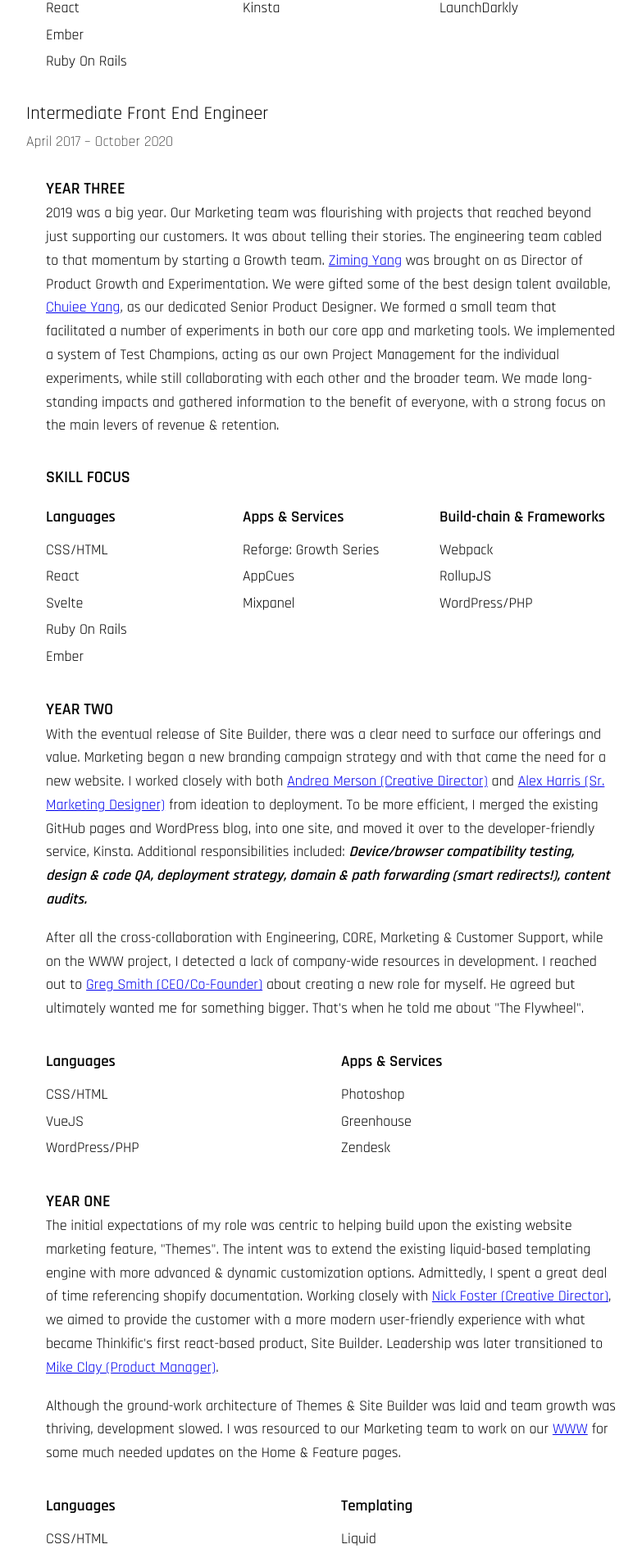
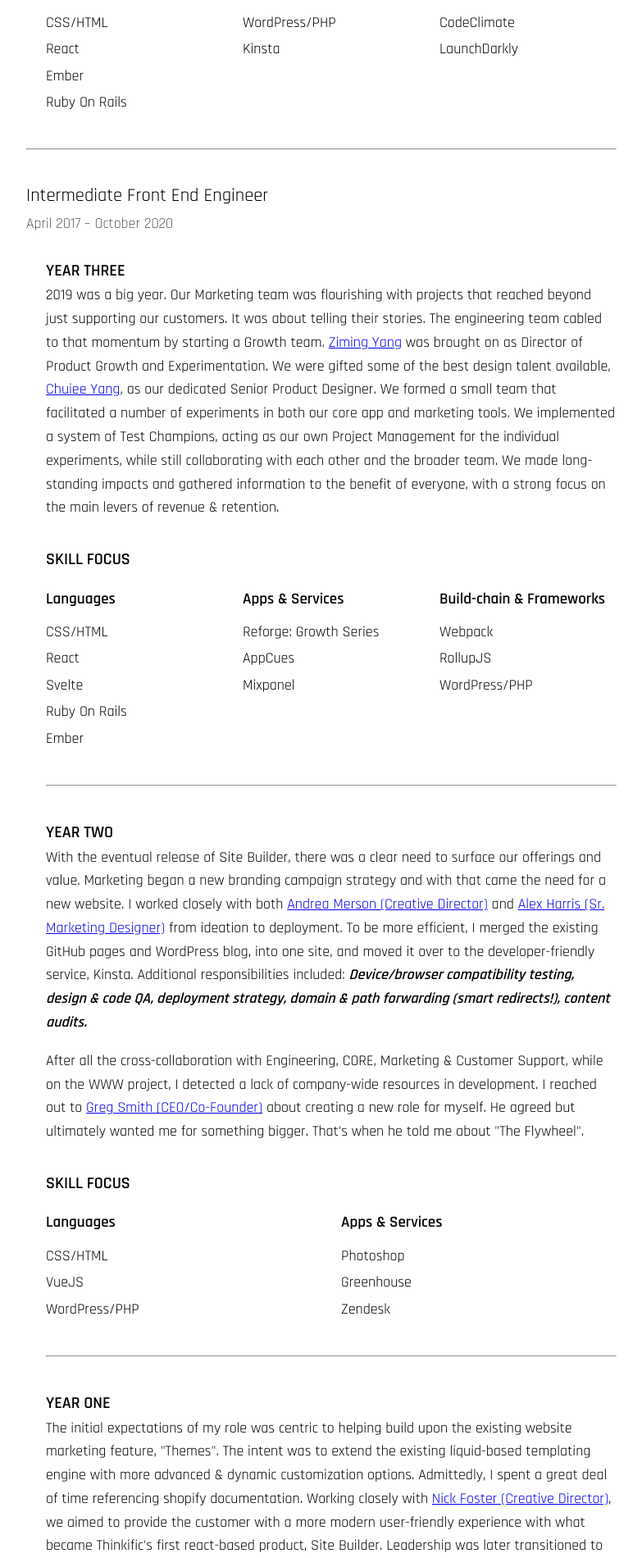
Before and after one commit to j0ntsang/j0ntsang.github.io, a React (Create React App) app: page / in a window 1280 px wide. Shown: the part 1799-3699 px from the top of the page at 82% size, without its empty margins (256-1039 px from the left). Built offline with nearby package versions, Linux system fonts and the light colour scheme.

Commit message:
feat: add visual hierarchy improvements

```diff
--- a/src/organisms/Resume/Resume.tsx
+++ b/src/organisms/Resume/Resume.tsx
@@ -7,10 +7,12 @@ import Tagline from "./components/Tagline";
 import PreviousRole from "./components/PreviousRole";
 import MissionStatement from "./components/MissionStatement";
 import SectionHeading from "./components/SectionHeading";
+import SectionDivider from "./components/SectionDivider";
 import Company from "./components/Company";
 import CompanyName from "./components/CompanyName";
 import CompanyDetails from "./components/CompanyDetails";
 import Role from "./components/Role";
+import RoleDivider from "./components/RoleDivider";
 import RoleDetails from "./components/RoleDetails";
 import RoleDescription from "./components/RoleDescription";
 import RoleTimeframe from "./components/RoleTimeframe";
@@ -131,6 +133,8 @@ export const Resume: React.VFC = () => {
           </SkillsFocusWrapper>
         </RoleDetails>
 
+        <RoleDivider />
+
         <Role>Senior Front End Engineer</Role>
         <RoleDetails>
           <RoleTimeframe dateTime="2020-10-01/2021-06-30">
@@ -185,6 +189,8 @@ export const Resume: React.VFC = () => {
             </SkillsFocusList>
           </SkillsFocusWrapper>
         </RoleDetails>
+
+        <RoleDivider />
 
         <Role>Intermediate Front End Engineer</Role>
         <RoleDetails>
@@ -251,6 +257,7 @@ export const Resume: React.VFC = () => {
               <SkillsFocusListItem>WordPress/PHP</SkillsFocusListItem>
             </SkillsFocusList>
           </SkillsFocusWrapper>
+          <SectionDivider />
           <RoleDescriptionHeading>Year Two</RoleDescriptionHeading>
           <RoleDescription>
             With the eventual release of Site Builder, there was a clear need to
@@ -302,6 +309,7 @@ export const Resume: React.VFC = () => {
             wanted me for something bigger. That's when he told me about "The
             Flywheel".
           </RoleDescription>
+          <RoleDescriptionHeading>Skill Focus</RoleDescriptionHeading>
           <SkillsFocusWrapper>
             <SkillsFocusList>
               <SkillsFocusListHeading>Languages</SkillsFocusListHeading>
@@ -318,6 +326,7 @@ export const Resume: React.VFC = () => {
               <SkillsFocusListItem>Zendesk</SkillsFocusListItem>
             </SkillsFocusList>
           </SkillsFocusWrapper>
+          <SectionDivider />
           <RoleDescriptionHeading>Year One</RoleDescriptionHeading>
           <RoleDescription>
             The initial expectations of my role was centric to helping build
@@ -361,6 +370,7 @@ export const Resume: React.VFC = () => {
             </a>{" "}
             for some much needed updates on the Home &amp; Feature pages.
           </RoleDescription>
+          <RoleDescriptionHeading>Skill Focus</RoleDescriptionHeading>
           <SkillsFocusWrapper>
             <SkillsFocusList>
               <SkillsFocusListHeading>Languages</SkillsFocusListHeading>
--- a/src/organisms/Resume/components/Company.tsx
+++ b/src/organisms/Resume/components/Company.tsx
@@ -2,7 +2,7 @@ import styled from 'styled-components';
 
 const Company = styled.section`
   position: relative;
-  margin: 32px 0 32px;
+  margin: 32px 0 40px;
   padding-left: 16px;
 `;
 
--- /dev/null
+++ b/src/organisms/Resume/components/RoleDivider.tsx
@@ -0,0 +1,7 @@
+import styled from 'styled-components';
+
+const RoleDivider = styled.hr`
+  margin: 40px 0;
+`;
+
+export default RoleDivider;
--- /dev/null
+++ b/src/organisms/Resume/components/SectionDivider.tsx
@@ -0,0 +1,11 @@
+import styled from 'styled-components';
+
+const SectionDivider = styled.hr`
+  margin: 40px 0;
+
+  @media (min-width: 768px) {
+    margin-left: 24px;
+  }
+`;
+
+export default SectionDivider;
```
